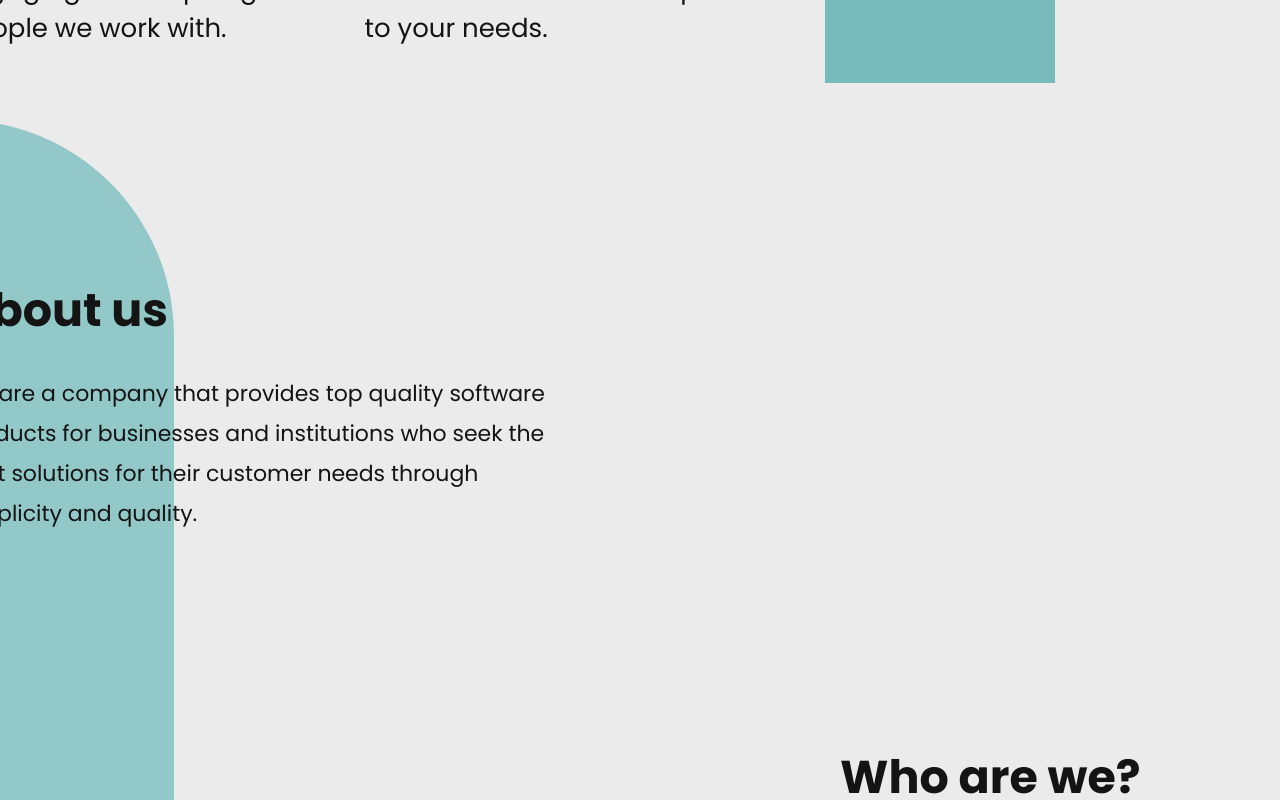
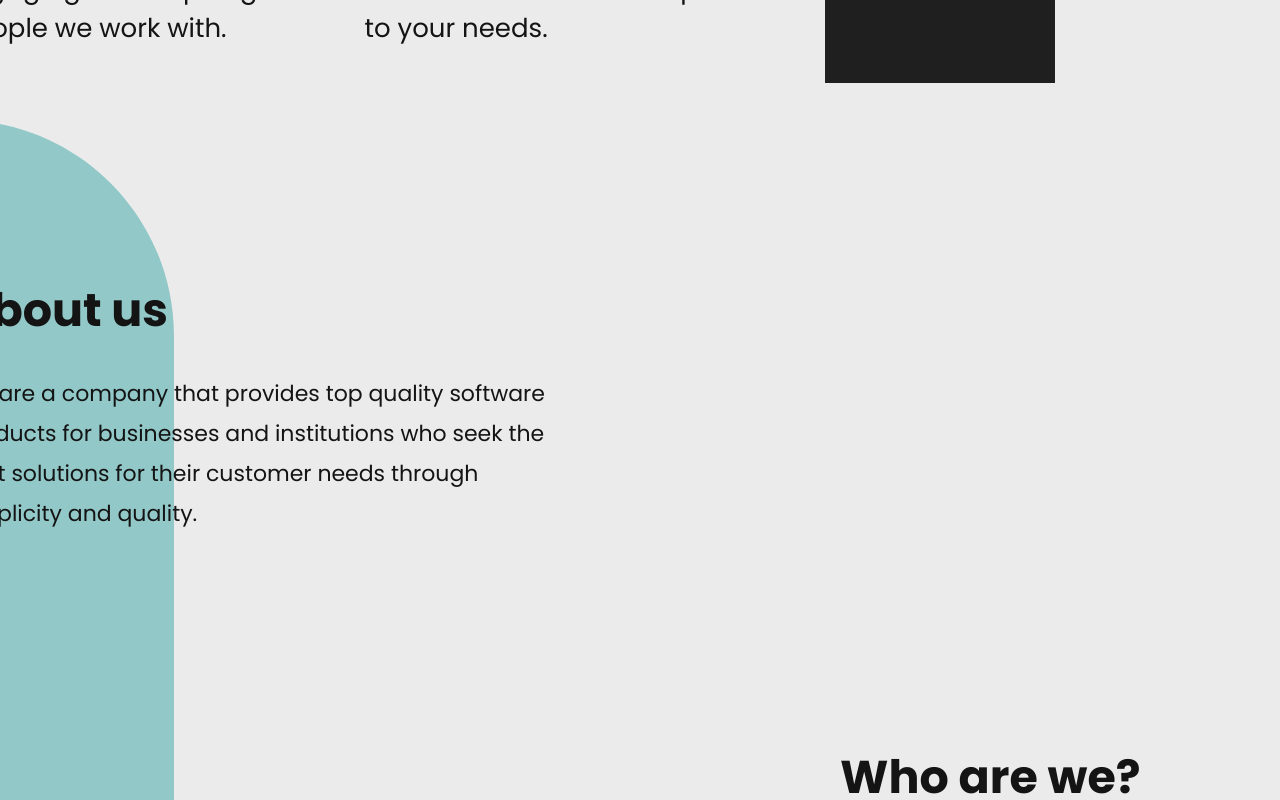
Before and after one commit to LGP21-LGP1/lgp21-lgp1.github.io, a Next.js app: page / in a window 1280 px wide. Shown: the part 1780-2580 px from the top of the page. Built offline with nearby package versions, Linux system fonts and the light colour scheme; no server answers; a web font is replaced by a local one.

Commit message:
homepage: added dark circle

```diff
--- a/pages/index.js
+++ b/pages/index.js
@@ -14,6 +14,7 @@ import ResearchIcon from '../public/assets/Research.svg';
 import PhotographyIcon from '../public/assets/Photography.svg';
 import AviationIcon from '../public/assets/Aviation.svg';
 import LShape from '../public/assets/Lshape.svg';
+import DarkCircle from '../public/assets/very-nice-circle.svg';
 import AbstractArt from '../public/assets/abstract-art.svg';
 
 export default function Home() {
@@ -159,7 +160,8 @@ export default function Home() {
                 </span>
               </span>
             </section>
-            <LShape id={style.lShape} fill="#76b9b9" />
+            <DarkCircle id={style.darkCircle} />
+            <LShape id={style.lShape} />
           </span>
         </main>
         <Footer dark={true} />
--- a/styles/home.module.css
+++ b/styles/home.module.css
@@ -305,6 +305,13 @@
   z-index: -1;
 }
 
+#darkCircle {
+  position: absolute;
+  bottom: 102px;
+  left: 150px;
+  z-index: -1;
+}
+
 @media only screen and (max-width: 1000px) {
   #meetTheTeam .content {
     flex-direction: column;
```
Also changed, not shown: public/assets/very-nice-circle.svg (added).
